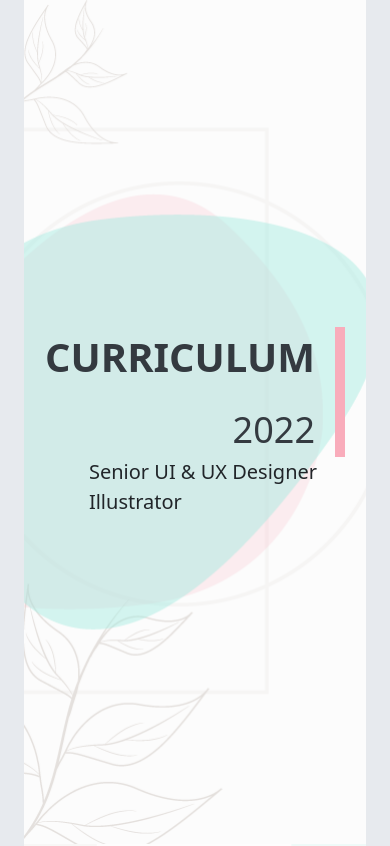
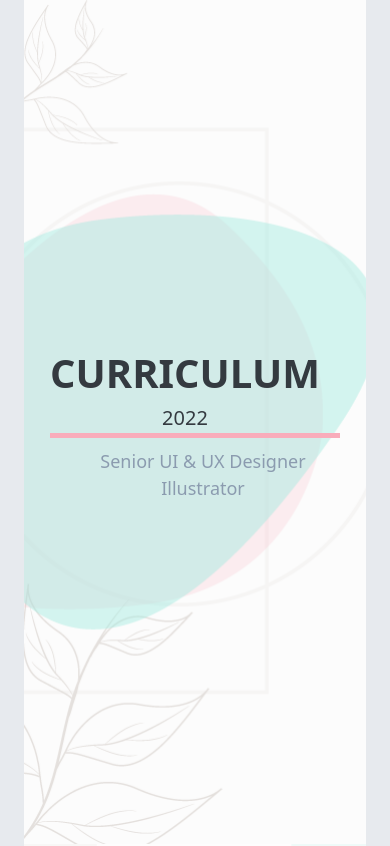
Before and after one commit to ThuyDesigner/ThuyDesigner-cv, a React app: page / in a window 390 px wide. Shown: the top 846 px of the page. Built offline with nearby package versions, Linux system fonts and the light colour scheme.

Commit message:
update ui

```diff
--- a/src/App.scss
+++ b/src/App.scss
@@ -18,22 +18,37 @@
   .intro{
     .text-header p{
       font-size: 40px !important;
+
+      margin-bottom: 0 !important;
     }
 
 
   }
   .job{
-    text-align: initial;
+    // text-align: initial;
+
   }
 }
 @media only screen and (max-width: 600px) {
   .intro{
+    .text-header{
+    border-right: none !important;
+    border-bottom: 5px solid var(--color-bg-title);
+    text-align: center;
+    align-items: center !important;
+    .sub{
+      font-size: 20px !important;
+    }}
     .text-header p{
       font-size: 40px !important;
     }
   }
   .job{
-    text-align: initial;
+    // text-align: initial;
+    text-align: center !important;
+    font-size: 18px !important;
+    color: var(--color-light-secondary) !important;
+    padding-top: 10px !important;
   }
   .content-cv{
     .avata-user{
@@ -43,6 +58,19 @@
     }
 
   }
+  .gr-timeline{
+
+    .time{
+        font-size: 30px !important;
+        color: var(--color-light-secondary);
+        .text-small{
+            font-size: 20px !important;
+        }
+
+
+    }
+
+}
 }
 .color-primary{
   color: var(--color-light-secondary);
@@ -76,7 +104,7 @@ background-attachment: fixed;
 
   color: var(--color-light-primary);
   position: relative;
-  border-right: 10px solid var(--color-bg-title);
+  border-right: 5px solid var(--color-bg-title);
   p{
     font-size: 60px;
     padding-right: 20px;
--- a/src/component/TimeLine/TimeLine.js
+++ b/src/component/TimeLine/TimeLine.js
@@ -6,13 +6,13 @@ const TimeLine = ({ times = [], content = "", addClass = "", children }) => {
 return (
 <div className={classNames("gr-timeline pt-3", addClass)}>
   <div className="row d-flex align-items-start">
-    <div className="time col-lg-3 col-md-3 col-3  pl-2">
+    <div className="time col-lg-3 col-md-3 col-sm-4 col-4  pl-2">
       <ul>{times.map(time =>
         <li> <span className="text-small">{time.small}</span>{time.time} </li>
         )}
       </ul>
     </div>
-    <div className=" col-lg-9 col-md-9 col-9 text-break">
+    <div className=" col-lg-9 col-md-9 col-sm-8 col-8 text-break">
       <div className="content">{content} </div>
       <div> {children} </div>
     </div>
```
